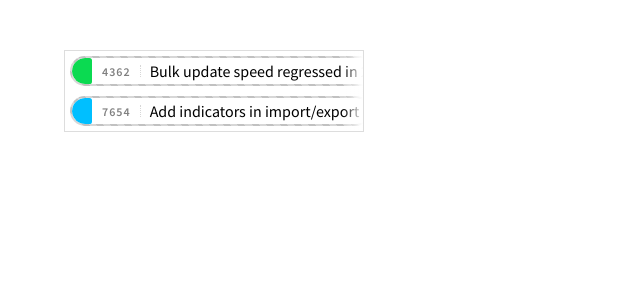
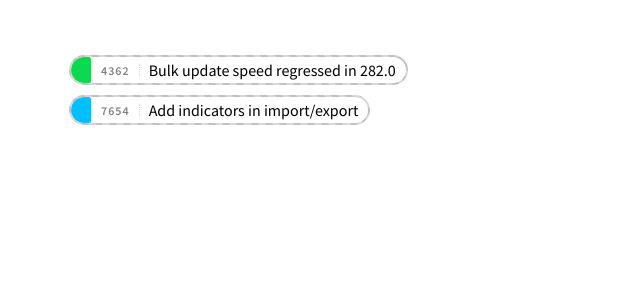
Before and after one commit to lordblendi/tracker-mockup, a Jekyll site: the page built from pages/drag.html, in a window 1280 px wide. Shown: the top 300 px of the page, without its empty margins (0-640 px from the left). Built offline with Jekyll 4.4.1, drawn with Linux system fonts in a browser that asks for light colours; nearby versions of some CDN libraries.

Commit message:
update drag scrum

```diff
--- a/pages/drag.html
+++ b/pages/drag.html
@@ -30,9 +30,6 @@ permalink: /drag
   .ui-widget-content .selector:hover {
     background-image: repeating-linear-gradient(45deg, rgba(0, 0, 0, 0), rgba(0, 0, 0, 0) 5px, rgba(0, 0, 0, .2) 5px, rgba(0, 0, 0, 0.2) 10px);
   }
-  .ui-draggable {
-    overflow: hidden;
-  }
   .ui-draggable:active,
   .ui-draggable-dragging {
     overflow: visible;
@@ -44,32 +41,12 @@ permalink: /drag
     box-shadow: 0 0 150px rgba(0,0,0,.8);
     animation: dashed-border-spinner 10s linear infinite;
   }
-
-  .cell {
-    position: relative;
-    display: inline-block;
-    width: 300px;
-    min-height: 80px;
-    border: 1px solid #DDD;
-    vertical-align: top;
-  }
-  .cell::after {
-    content: '';
-    position: absolute;
-    top: 0;
-    right: 0;
-    width: 20px;
-    height: 100%;
-    background: linear-gradient(90deg, rgba(255,255,255,0) 0%,rgb(255, 255, 255) 100%);
-    z-index: 1;
-  }
 </style>
 
 <script src="https://code.jquery.com/jquery-1.12.4.js"></script>
 <script src="https://code.jquery.com/ui/1.12.1/jquery-ui.js"></script>
 <script>$(function() { $(".ui-widget-content").draggable(); });</script>
 
-<div class="cell">
 
   <div class="ui-widget-content">
 
@@ -101,5 +78,3 @@ permalink: /drag
     </div>
 
   </div>
-
-</div>
```
